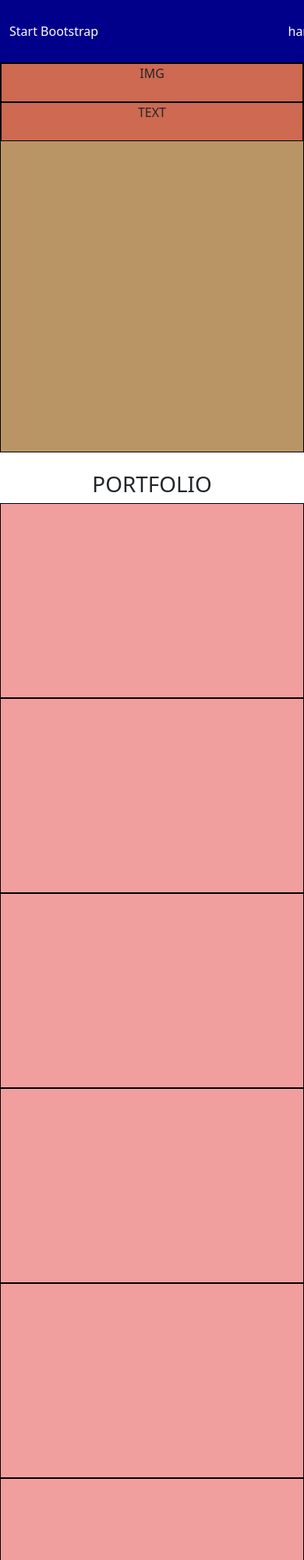
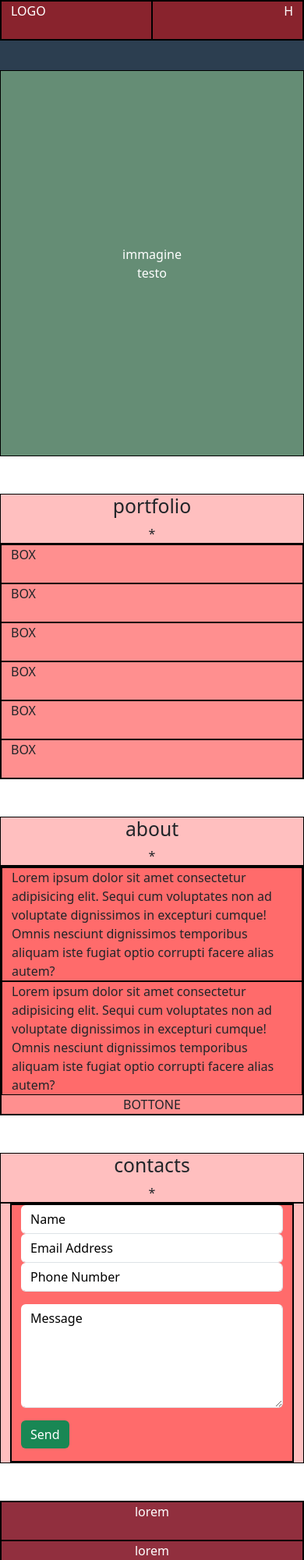
Before and after one commit to emilioff8822/html-css-bootstrap-freelancer, a plain HTML site: page index.html in a window 390 px wide. Shown: the top 2000 px of the page at 78% size. Drawn offline with nearby package versions, Linux system fonts and the light colour scheme.

Commit message:
comm-strutt

```diff
--- a/index.html
+++ b/index.html
@@ -4,127 +4,139 @@
   <meta charset="UTF-8">
   <meta http-equiv="X-UA-Compatible" content="IE=edge">
   <meta name="viewport" content="width=device-width, initial-scale=1.0">
+
   <link href="https://cdn.jsdelivr.net/npm/bootstrap@5.3.0-alpha1/dist/css/bootstrap.min.css" rel="stylesheet" integrity="sha384-GLhlTQ8iRABdZLl6O3oVMWSktQOp6b7In1Zl3/Jr59b6EGGoI1aFkw7cmDA6j6gD" crossorigin="anonymous">
 <script src="https://cdn.jsdelivr.net/npm/bootstrap@5.3.0-alpha1/dist/js/bootstrap.bundle.min.js" integrity="sha384-w76AqPfDkMBDXo30jS1Sgez6pr3x5MlQ1ZAGC+nuZB+EYdgRZgiwxhTBTkF7CXvN" crossorigin="anonymous"></script>
 
+
 <link rel="stylesheet" href="style.css">
-  <title>VENPOM</title>
+  <title>freelancer</title>
 </head>
 <body>
+
   <header>
 
-    <div class="container-fluid h100">
+    <div class="container">
       <div class="row">
-
-        <div class=" col-11 col-md-9 text-md-center ">
-          <p>Start Bootstrap</p>
-        </div>
-
-        <div class="col-1 d-md-none ">ham</div>
-
-
-        <div class=" d-none d-md-block col-md-1 ">
-          <p>Portfolio</p>
-        </div>
-
-        <div class=" d-none d-md-block col-md-1 ">
-          <p>About</p>
-
-        </div>
-
-        <div class=" d-none d-md-block  col-md-1">
-          <p>Contact</p>
-
-        </div>
+        <div class="col">LOGO</div>
+        <div class="col d-none d-lg-block text-end">MENU</div>
+        <div class="col d-lg-none text-end">H</div>
       </div>
     </div>
 
   </header>
 
-  <main>
-    <div class="ef-jumbotron">
-      <div class="container-fluid debug h-100">
-        <div class="row justify-content-center align-items-center">
-          <div class="col-12 text-center debug">IMG</div>
-          <div class="col-12 text-center debug">TEXT</div>
-
+   <div class="sc-jumbotron">
+    <div class="container h-100 text-center">
+      <div class="row h-100 align-content-center">
+        <div class="image">immagine</div>
+        <div class="text">testo</div>
       </div>
-
     </div>
-
   </div>
 
 
-    <section class="SCATOLE">
-      <div class="container mt-4 mb-4">
-        <h1 class="text-center">PORTFOLIO</h1>
-        <div class="row">
-          <div class="col-md-6 col-lg-4 debug box"></div>
-          <div class="col-md-6 col-lg-4 debug box"></div>
-          <div class="col-md-6 col-lg-4 debug box"></div>
-          <div class="col-md-6 col-lg-4 debug box"></div>
-          <div class="col-md-6  col-lg-4 debug box"></div>
-          <div class="col-md-6 col-lg-4 debug box"></div>
+  <main>
+
+    <!-- portfolio  -->
+    <section id="portfolio" class="my-5">
+      <div class="container text-center">
+        <h2>portfolio</h2>
+        <div class="star">*</div>
+      </div>
+      <div class="container">
+        <div class="row row-cols-1 row-cols-md-2 row-cols-lg-3 ">
+          <div class="col">BOX</div>
+          <div class="col">BOX</div>
+          <div class="col">BOX</div>
+          <div class="col">BOX</div>
+          <div class="col">BOX</div>
+          <div class="col">BOX</div>
         </div>
       </div>
     </section>
+    <!-- /portfolio  -->
 
-    <section>
-      <div class="container mb-4">
-        <h2 class="text-center">
-          ABOUT
-        </h2>
-        <div class="row">
-          <div class="col-md-6 debug mb-4">Lorem ipsum dolor sit, amet consectetur adipisicing elit. Totam, similique odio. Ipsam odit dignissimos fuga laudantium similique, esse perferendis quis!</div>
-          <div class="col-md-6 debug">Lorem, ipsum dolor sit amet consectetur adipisicing elit. Repellendus animi ex voluptates est ea fugit explicabo unde totam aut delectus.</div>
+    <!-- about  -->
+    <section id="about" class="my-5">
+      <div class="container text-center">
+        <h2>about</h2>
+        <div class="star">*</div>
+      </div>
+      <div class="sc-container">
+        <div class="container-fluid">
+          <div class="row row-cols-1 row-cols-md-2">
+            <div class="col">
+              Lorem ipsum dolor sit amet consectetur adipisicing elit. Sequi cum voluptates non ad voluptate dignissimos in excepturi cumque! Omnis nesciunt dignissimos temporibus aliquam iste fugiat optio corrupti facere alias autem?
+            </div>
+            <div class="col">
+              Lorem ipsum dolor sit amet consectetur adipisicing elit. Sequi cum voluptates non ad voluptate dignissimos in excepturi cumque! Omnis nesciunt dignissimos temporibus aliquam iste fugiat optio corrupti facere alias autem?
+            </div>
+          </div>
+          <div class="button text-center">
+            BOTTONE
+          </div>
+        </div>
+      </div>
+    </section>
+    <!-- /about  -->
+
+    <!-- contacts  -->
+    <section id="contacts"  class="my-5">
+      <div class="container text-center">
+        <h2>contacts</h2>
+        <div class="star">*</div>
       </div>
 
+      <div class="container">
+        <div class="container-fluid">
+          <div class="row">
+            <div class="col">
+
+              <form class="ef-form" action="">
+                <div class="mb-3">
+                  <input type="text" class="form-control" id="name" placeholder="Name">
+
+                  <div class="mb-3">
+
+                    <input type="email" class="form-control" id="email" placeholder="Email Address">
+
+                    <div class="mb-3">
+
+                      <input type="text" class="form-control" id="telephone" placeholder="Phone Number">
 
                 </div>
-    </section>
+                <div class="mb-3">
 
-    <section>
-      <div class="container mb">
-        <h2 class="text-center">
-          CONTACT ME
-        </h2>
-        <div class="row">
-          <div class="col-12 text-start  debug">NAME</div>
-          <div class="col-12 text-start debug">ADDRESS</div>
-          <div class="col-12 text-start debug"> PHONE</div>
-          <div class="col-12 text-start debug">MESSAGE</div>
+                  <textarea class="form-control" id="textarea" rows="5" placeholder="Message"></textarea>
                 </div>
 
+                <button type="submit" class="btn btn-success">Send</button>
+
+
+              </form>
+          </div>
+        </div>
       </div>
 
     </section>
-
-    <section class="end">
-      <div class="container mt-4">
-
-        <div class="row pt-3">
-          <div class="col-md-4 text-center  debug"></div>
-          <div class="col-md-4 text-center  debug"></div>
-          <div class="col-md-4 text-center  debug"></div>
-
-        </div>
-      </div>
-    </section>
-
-
-
-
-
+    <!-- /contacts  -->
 
   </main>
 
-  <footer>
+  <footer class="text-center">
+    <div class="footer-top">
       <div class="container">
-      <div class="row">
-        <div class="col-12 text-center">copyright</div>
+        <div class="row row-cols-1 row-cols-md-3">
+          <div class="col">lorem</div>
+          <div class="col">lorem</div>
+          <div class="col">lorem</div>
         </div>
       </div>
+    </div>
+    <div class="footer-bottom">credits</div>
   </footer>
+
 
 </body>
 </html>
--- a/style.css
+++ b/style.css
@@ -1,38 +1,59 @@
-*{
-  margin: 0;
-  padding: 0;
-  box-sizing: border-box;
-}
-.debug {
-  background-color: rgba(227, 62, 62, 0.5);
-  border: 1px solid black;
+/* DEBUG */
+[class^='container'],[class^='col'], .sc-container{
+  background-color: rgba(255, 0, 0, .25);
+  border: 1px solid #000;
   min-height: 50px;
 }
+/* ---------- */
 
-.ef-jumbotron {
-  height: 500px;
-  background-color: lightgreen ;
-}
-header {
-  height: 80px;
-  background-color: darkblue;
-  color: white;
-  line-height: 80px;
+.ef-container{
+  width: 60%;
+  margin: 0 auto;
 }
 
-.debug.box{
-  min-height: 250px;
+header{
+  background-color: #2C3E50;
+  height: 90px;
+  color: white;
 }
 
-h1{
-
-}
-.end{
-  background-color: darkblue;
-  height: 80px;
+.sc-jumbotron{
+  background-color: #31BC9C;
+  height: 495px;
+  color: white;
 }
 
 footer{
   color: white;
-  background-color: blue;
 }
+
+.footer-top{
+  background-color: #3A546D;
+}
+.footer-bottom{
+  background-color: #2C3E50;
+}
+
+.ef-form input {
+  border-left: none;
+  border-top: none;
+  border-top: none;
+}
+
+.ef-form textarea {
+  border-left: none;
+  border-top: none;
+  border-top: none;
+}
+
+.ef-form input::placeholder {
+  color: black;
+}
+
+.ef-form textarea::placeholder {
+  color: black;
+}
+
+.ef-form button {
+border: none;
+}
```
Also changed, not shown: img/avatar.svg (added), img/cabin.png (added), img/cake.png (added), img/circus.png (added), img/game.png (added), img/safe.png (added), img/submarine.png (added), 1 other file. Lines whose indentation alone changed are shown as unchanged.
